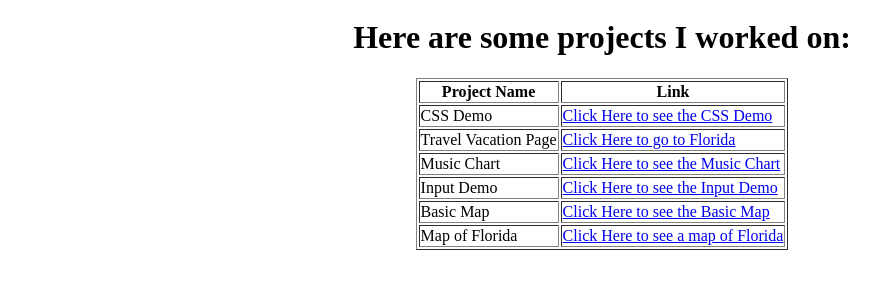
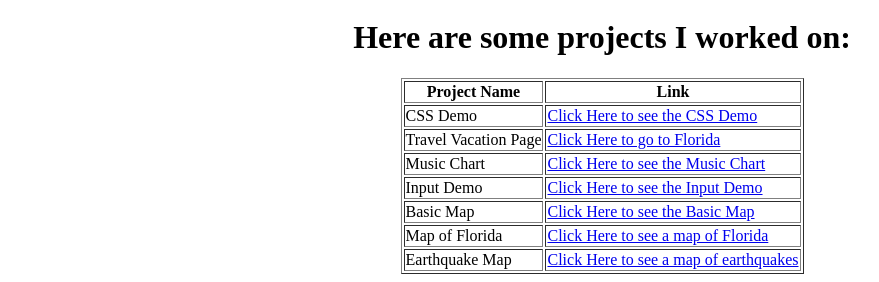
Before and after one commit to mrobi136/mrobi136.github.io, a plain HTML site: page index.html in a window 1280 px wide. Shown: the part 940-1222 px from the top of the page, without its empty margins (38-917 px from the left). Before the commit the page ends 1198 px from the top, so only its background shows below. Drawn offline with Linux system fonts and the light colour scheme.

Commit message:
Update index.html

```diff
--- a/index.html
+++ b/index.html
@@ -37,6 +37,10 @@
        <td>Map of Florida</td>
        <td><a href="florida.html">Click Here to see a map of Florida</a></td>
      </tr>
+     <tr>
+       <td>Earthquake Map</td>
+       <td><a href="earthquake.html">Click Here to see a map of earthquakes</td>
+     </tr>
    </table>
  </center>
   </body>
```
